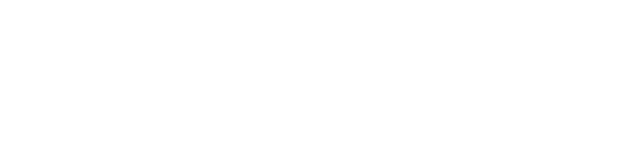
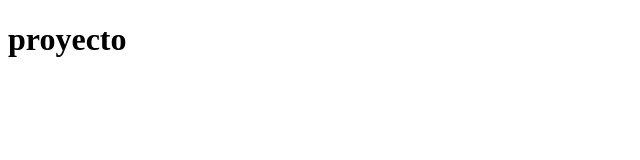
Before and after one commit to TomasValdivia/prueba, a plain HTML site: page index.html in a window 1280 px wide. Shown: the whole page, without its empty margins (0-640 px from the left). Drawn offline with Linux system fonts and the light colour scheme.

Commit message:
se coloco una etiqueta h1 en el index

```diff
--- a/index.html
+++ b/index.html
@@ -1,3 +1,8 @@
+
 <!Doctype html>
+<html lang="es">
+    <head>
 
+    <head>
+        <h1>proyecto</h1>
   </html
```
Also changed, not shown: 1 other file.
